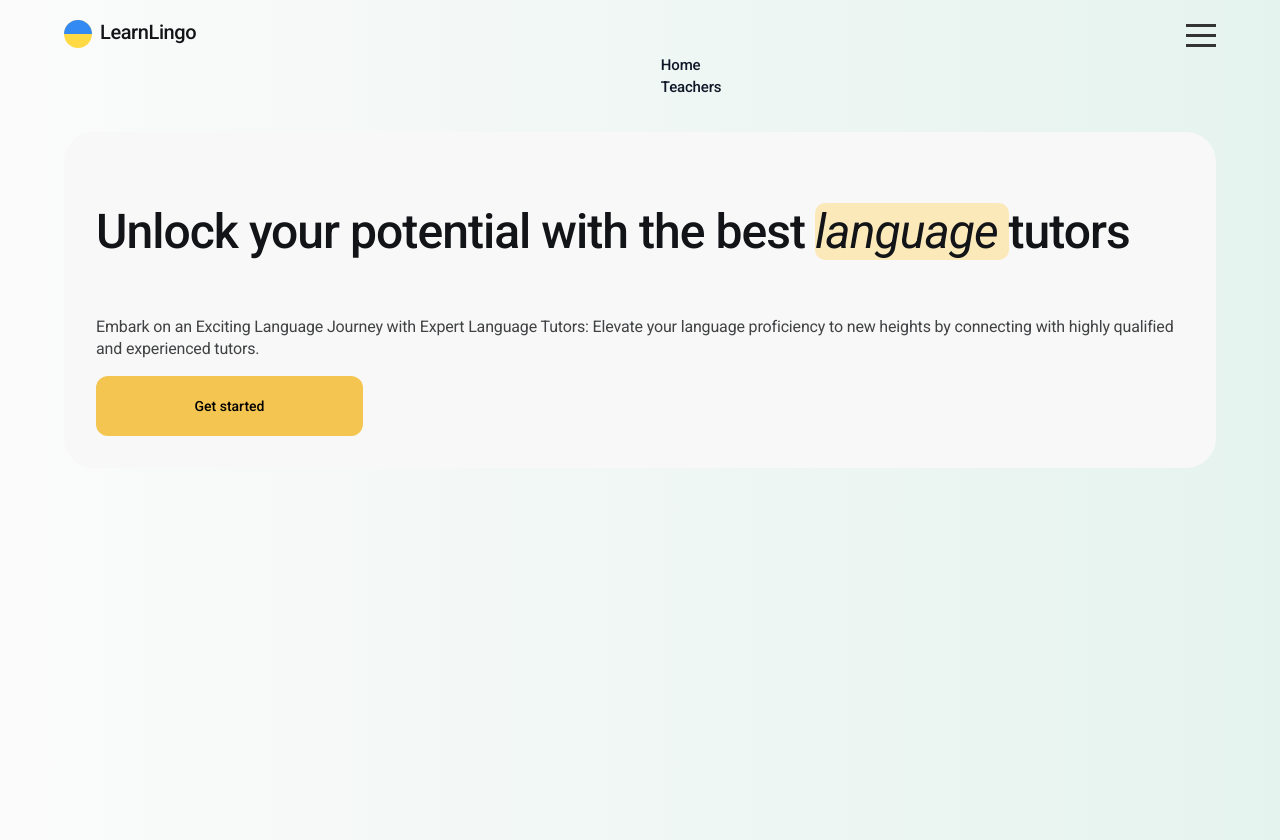
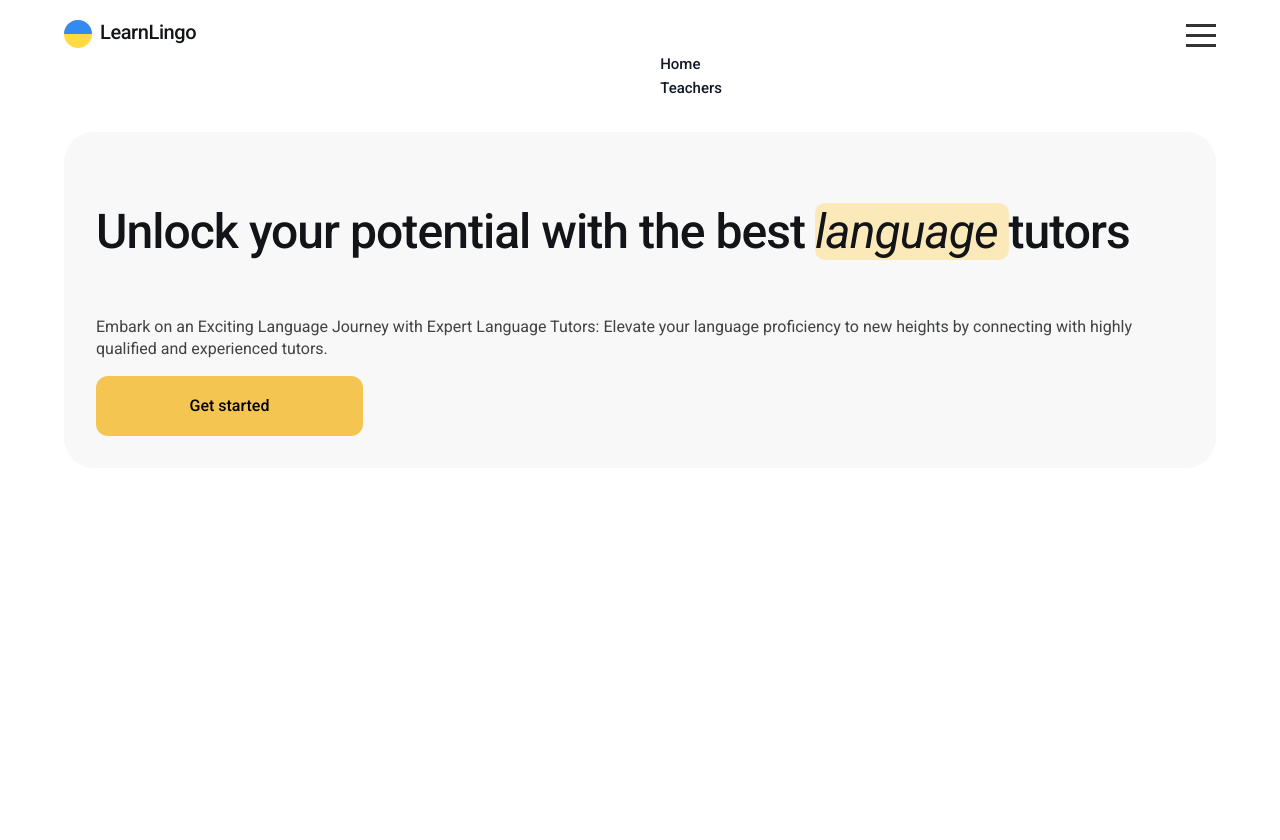
Before and after one commit to haydaycher/learnlingoapp, a React (Vite) app: page / in a window 1280 px wide. After the commit the page ends 800 px from the top, so only its background shows below. Built offline with nearby package versions, Linux system fonts and the light colour scheme; no server answers.

Commit message:
Update index.css

```diff
--- a/src/index.css
+++ b/src/index.css
@@ -1,4 +1,4 @@
-/*:root {
+:root {
   font-family: Roboto, sans-serif;
   line-height: 1.5;
   font-weight: 400;
@@ -11,9 +11,9 @@
   text-rendering: optimizeLegibility;
   -webkit-font-smoothing: antialiased;
   -moz-osx-font-smoothing: grayscale;
-}*/
+}
 @import url('https://fonts.googleapis.com/css2?family=Inter:opsz,wght@14..32,100..900&display=swap');
-
+/*
 body {
   font-family: Roboto, sans-serif;
   font-size: 14px;
@@ -25,7 +25,7 @@ body {
   background: linear-gradient(to right, #fbfbfb, #e5f3ee);
   margin: 0;
   min-height: 100vh;
-}
+}*/
 
 html {
   scroll-behavior: smooth;
```
